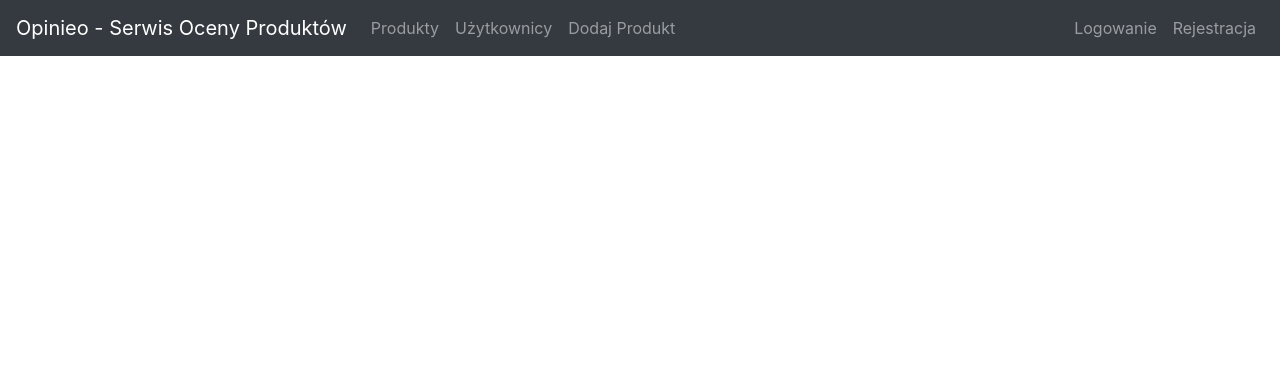
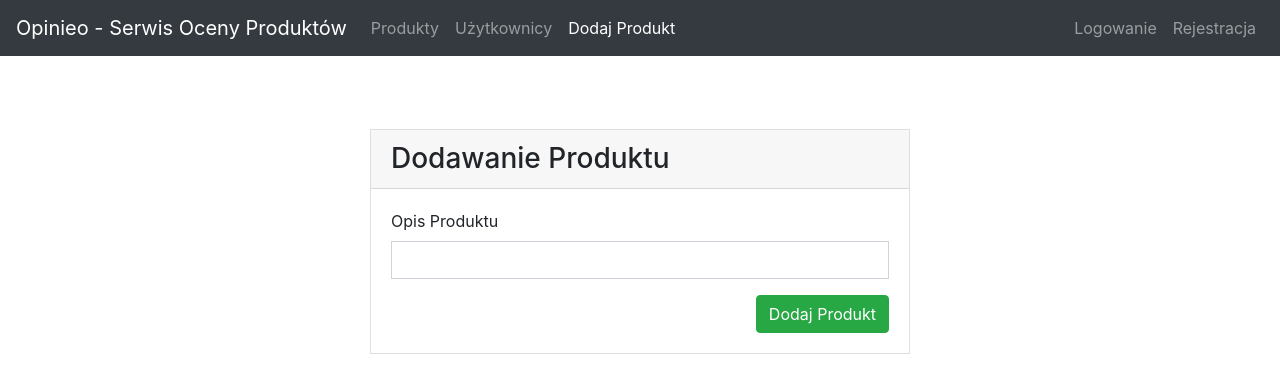
Before and after one commit to PiotrPopowski/SerwisProduktow, an Angular app in the folder Client/: page /add-service in a window 1280 px wide. Before the commit this address led to /. Shown: the top 392 px of the page. Built offline with nearby package versions, Linux system fonts and the light colour scheme.

Commit message:
added addService site

```diff
--- a/Client/src/app/add-service/add-service.component.html
+++ b/Client/src/app/add-service/add-service.component.html
@@ -11,7 +11,7 @@
         <div class="card-body">
           <form class="form">
             <div class="form-group">
-              <label for="pdesc">Nazwa Produktu</label>
+              <label for="pdesc">Opis Produktu</label>
               <input type="text" class="form-control rounded-0" [(ngModel)]="serviceData.description" name="Opis" required>
             </div>
             <button type="button" (click)="addNewService()" class="btn btn-success float-right">Dodaj Produkt</button>
--- a/Client/src/app/app-routing.module.ts
+++ b/Client/src/app/app-routing.module.ts
@@ -5,6 +5,7 @@ import { RegisterComponent } from './register/register.component'
 import { EventsComponent } from './events/events.component';
 import { SpecialEventsComponent } from './special-events/special-events.component';
 import { AuthGuard } from './auth.guard';
+import { AddServiceComponent } from './add-service/add-service.component';
 
 const routes: Routes = [
   {
@@ -27,6 +28,10 @@ const routes: Routes = [
   {
     path: 'register',
     component: RegisterComponent
+  },
+  {
+    path: 'add-service',
+    component: AddServiceComponent
   }
 ];
 
```
